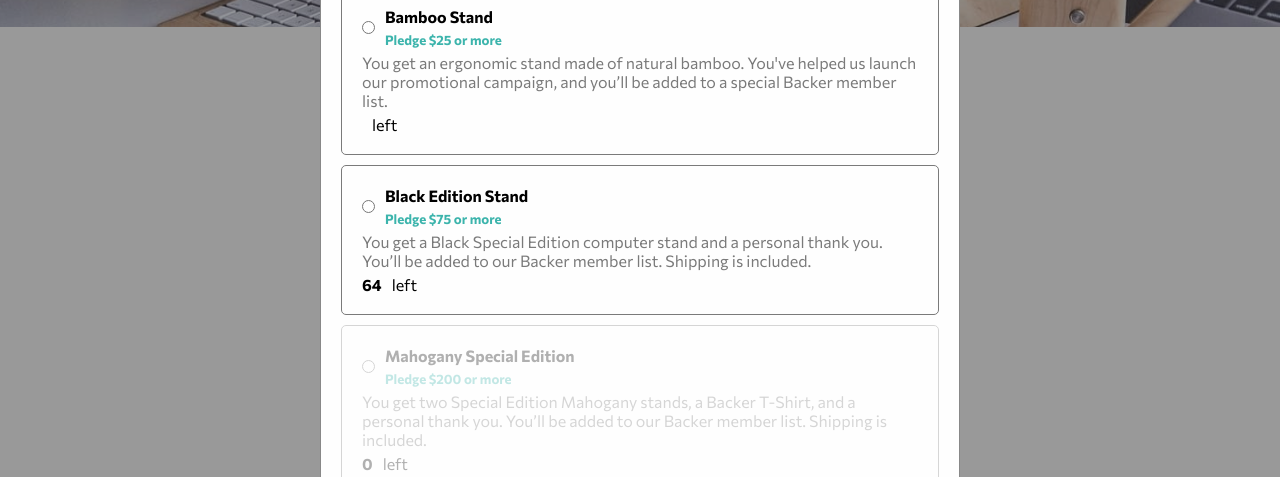
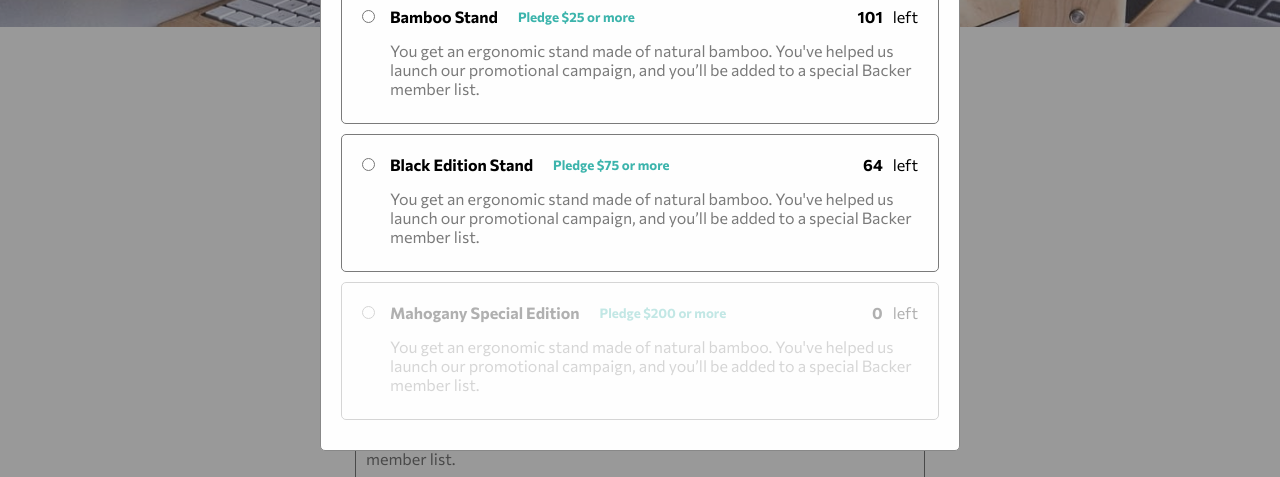
Before and after one commit to Cliff-Mbithuka/Crowdfunding_product_page, a plain HTML site: page index.html in a window 1280 px wide. Both pictures are taken after a click on the button "Back this project". Shown: the part 323-800 px from the top of the page. Drawn offline with Linux system fonts and the light colour scheme.

Commit message:
Style modal

```diff
--- a/index.html
+++ b/index.html
@@ -152,7 +152,6 @@
       </div>
     </div>
     <div class="modal" id="modal">
-
       <div class="modal-wrapper">
         <img src="images/icon-close-modal.svg" alt="" class="close-icon" />
         <h4>Back this Project</h4>
@@ -199,7 +198,6 @@
           </div>
           <div class="pledge box-two">
             <div class="upper">
-                <div class="label">
               <label for="account"
                 ><input
                   id="account"
@@ -207,19 +205,24 @@
                   name="account-type"
                   class="inline"
               /></label>
+              <div class="label">
+                <div class="heading">
                   <div class="remain-modal special">
                     <h4>Bamboo Stand</h4>
                     <h5>Pledge $25 or more</h5>
                   </div>
+                  <div class="remain-modal">
+                    <h4 id="bamboo100">101</h4>
+                    <span>left</span>
                   </div>
+                </div>
+                <div>
                   <p>
-                  You get an ergonomic stand made of natural bamboo. You've helped
-                  us launch our promotional campaign, and you’ll be added to a
-                  special Backer member list.
+                    You get an ergonomic stand made of natural bamboo. You've
+                    helped us launch our promotional campaign, and you’ll be
+                    added to a special Backer member list.
                   </p>
-                <div class="remain-modal">
-                  <h4 id="bamboo100"></h4>
-                  <span>left</span>
+                </div>
               </div>
             </div>
             <div class="below">
@@ -242,7 +245,6 @@
           </div>
           <div class="pledge box-three">
             <div class="upper">
-                <div class="label">
               <label for="account"
                 ><input
                   id="account"
@@ -250,19 +252,24 @@
                   name="account-type"
                   class="inline"
               /></label>
+              <div class="label">
+                <div class="heading">
                   <div class="remain-modal special">
                     <h4>Black Edition Stand</h4>
                     <h5>Pledge $75 or more</h5>
                   </div>
+                  <div class="remain-modal">
+                    <h4 id="bamboo100">64</h4>
+                    <span>left</span>
                   </div>
+                </div>
+                <div>
                   <p>
-                  You get a Black Special Edition computer stand and a personal
-                  thank you. You’ll be added to our Backer member list. Shipping
-                  is included.
+                    You get an ergonomic stand made of natural bamboo. You've
+                    helped us launch our promotional campaign, and you’ll be
+                    added to a special Backer member list.
                   </p>
-                <div class="remain-modal">
-                  <h4>64</h4>
-                  <span>left</span>
+                </div>
               </div>
             </div>
             <div class="below">
@@ -285,7 +292,6 @@
           </div>
           <div class="pledge box-four">
             <div class="upper">
-                <div class="label">
               <label for="account"
                 ><input
                   id="account"
@@ -293,19 +299,24 @@
                   name="account-type"
                   class="inline"
               /></label>
+              <div class="label">
+                <div class="heading">
                   <div class="remain-modal special">
                     <h4>Mahogany Special Edition</h4>
                     <h5>Pledge $200 or more</h5>
                   </div>
+                  <div class="remain-modal">
+                    <h4 id="bamboo100">0</h4>
+                    <span>left</span>
                   </div>
+                </div>
+                <div>
                   <p>
-                  You get two Special Edition Mahogany stands, a Backer T-Shirt,
-                  and a personal thank you. You’ll be added to our Backer member
-                  list. Shipping is included.
+                    You get an ergonomic stand made of natural bamboo. You've
+                    helped us launch our promotional campaign, and you’ll be
+                    added to a special Backer member list.
                   </p>
-                <div class="remain-modal">
-                  <h4>0</h4>
-                  <span>left</span>
+                </div>
               </div>
             </div>
             <div class="below" id="pledgeAmount">
@@ -328,7 +339,6 @@
           </div>
         </div>
       </div>
-
     </div>
     <div id="thankYouPage" class="thank-you">
       <div class="thank-you-content">
--- a/index.js
+++ b/index.js
@@ -32,7 +32,7 @@ const sectionContainer = document.querySelector(".three");
 
 window.addEventListener("DOMContentLoaded", function(){
   displayMenuItems(menu);
-  setUpEventListeners();
+  mySelectReward();
 });
 
 
@@ -63,7 +63,7 @@ function displayMenuItems(menuItems){
   sectionContainer.innerHTML = displayMenu;
 }
 
-function setUpEventListeners() {
+function mySelectReward() {
   const selectReward = document.querySelectorAll(".select");
   const modal = document.getElementById("modal");
 
@@ -109,11 +109,12 @@ function ClickSubmitButton(e) {
   const pledgeBox = e.target.closest(".pledge");
   const dolarInput = pledgeBox.querySelector(".dolar");
   const value = parseFloat(dolarInput.value);
-  const id = new Date().getTime().toString();
+
 
   const finalAmount = parseFloat(oldAmount) + parseFloat(value);
   localStorage.setItem("totalAmount", finalAmount);
   myTotals.innerHTML = localStorage.getItem("totalAmount");
+
 
   const newBackers = parseInt(oldBackers) + 1;
   localStorage.setItem("totalBackers", newBackers);
@@ -124,6 +125,7 @@ function ClickSubmitButton(e) {
 
   const newBambooPledge = parseInt(oldBambooPledge) - 1;
   localStorage.setItem("bamboopledge", newBambooPledge);
+  let myBambooPledge = document.getElementById("bamboo100");
   myBambooPledge.innerHTML = localStorage.getItem("bamboopledge");
 
   dolarInput.value = "";
--- a/style.css
+++ b/style.css
@@ -6,7 +6,9 @@
   --Black: hsl(0, 0%, 0%);
   --Dark-gray: hsl(0, 0%, 48%);
 }
-* {
+*,
+*::before,
+*::after{
   margin: 0;
   padding: 0;
   box-sizing: border-box;
@@ -322,20 +324,38 @@ button img:hover {
   color: var(--Moderate-cyan);
   cursor: pointer;
 }
-.upper {
+ .upper {
   display: flex;
-  flex-direction: column;
+
 }
+
 .label {
+ margin-left: 15px;
+
+}
+.label p{
+  margin-top: 15px;
+}
+.heading{
+  display: flex;
+  justify-content: space-between;
+}
+.remain-modal {
   display: flex;
   align-items: center;
 }
+.remain-modal h4{
+  margin-right: 10px;
+}
+.remain-modal h5{
+  margin-left: 10px;
+  color: var(--Moderate-cyan);
+}
+/*
 .inline {
   cursor: pointer;
 }
-.remain-modal {
-  display: flex;
-}
+
 .special {
   margin-left: 10px;
   flex-direction: column;
@@ -351,7 +371,7 @@ button img:hover {
 }
 .remain-modal span {
   margin-left: 10px;
-}
+} */
 .box-three {
   flex-direction: column;
 }
```
Lines whose indentation alone changed are shown as unchanged.
